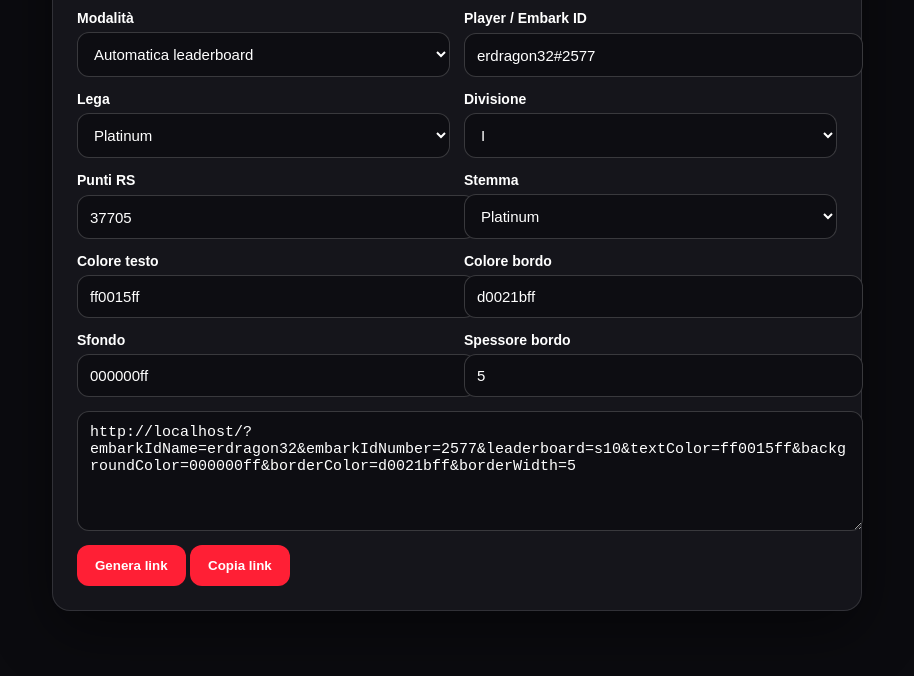
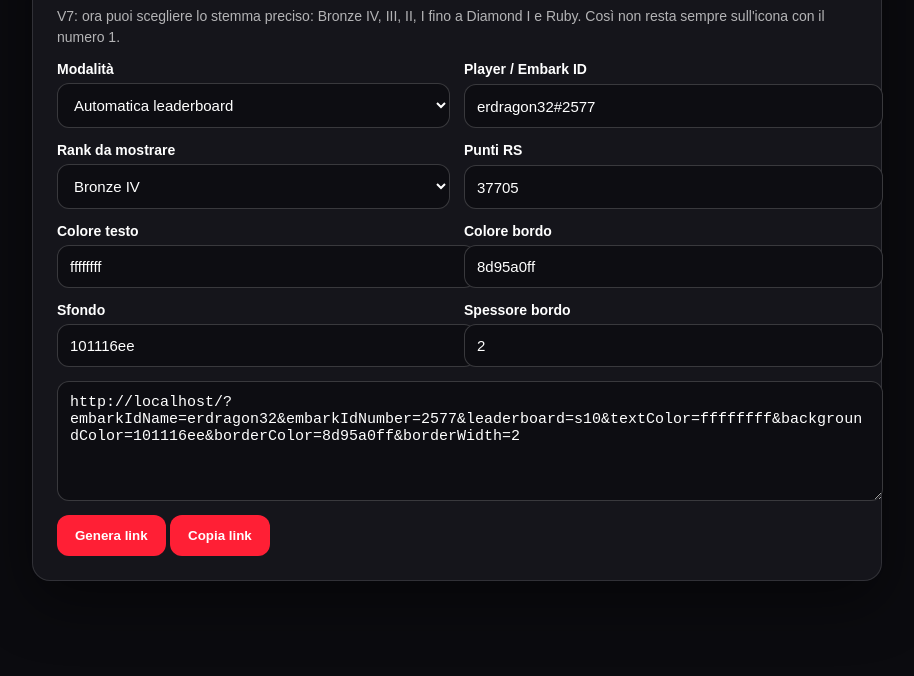
Before and after one commit to eragon32-g/the-finals-rank-overlay1, a website: page public/generator.html in a window 1280 px wide. Shown: the part 172-848 px from the top of the page, without its empty margins (183-1097 px from the left). Drawn offline with Linux system fonts and the light colour scheme.

Commit message:
Add files via upload

```diff
--- a/package.json
+++ b/package.json
@@ -1,8 +1,8 @@
 {
-  "name": "the-finals-rank-overlay-v6-compact-style",
-  "version": "1.2.0",
+  "name": "the-finals-rank-overlay-v7-all-rank-badges",
+  "version": "1.3.0",
   "private": true,
-  "description": "Overlay THE FINALS stile compact card con stemmi ufficiali Embark",
+  "description": "Overlay THE FINALS con tutti gli stemmi rank selezionabili",
   "scripts": {
     "build": "node -e \"console.log('Build ok - public folder ready')\"",
     "start": "node -e \"console.log('Use Vercel to run this overlay')\""
--- a/public/generator.html
+++ b/public/generator.html
@@ -16,7 +16,7 @@
       padding: 24px;
     }
     .card {
-      width: min(760px, 100%);
+      width: min(800px, 100%);
       background: #15151b;
       border: 1px solid rgba(255,255,255,.12);
       border-radius: 18px;
@@ -62,7 +62,7 @@
 <body>
   <main class="card">
     <h1>THE FINALS Overlay Generator</h1>
-    <p class="hint">Usa Manuale per chi non è nella leaderboard pubblica. Il risultato crea un link da incollare in OBS o TikTok LIVE Studio.</p>
+    <p class="hint">V7: ora puoi scegliere lo stemma preciso: Bronze IV, III, II, I fino a Diamond I e Ruby. Così non resta sempre sull'icona con il numero 1.</p>
 
     <div class="grid">
       <label>
@@ -79,26 +79,29 @@
       </label>
 
       <label>
-        Lega
-        <select id="league">
-          <option>Bronze</option>
-          <option>Silver</option>
-          <option>Gold</option>
-          <option selected>Platinum</option>
-          <option>Diamond</option>
-          <option>Ruby</option>
-          <option>Unranked</option>
-        </select>
-      </label>
-
-      <label>
-        Divisione
-        <select id="division">
-          <option value="">Nessuna</option>
-          <option selected>I</option>
-          <option>II</option>
-          <option>III</option>
-          <option>IV</option>
+        Rank da mostrare
+        <select id="badgeFile">
+          <option value="bronze-4">Bronze IV</option>
+          <option value="bronze-3">Bronze III</option>
+          <option value="bronze-2">Bronze II</option>
+          <option value="bronze-1">Bronze I</option>
+          <option value="silver-4">Silver IV</option>
+          <option value="silver-3">Silver III</option>
+          <option value="silver-2">Silver II</option>
+          <option value="silver-1">Silver I</option>
+          <option value="gold-4">Gold IV</option>
+          <option value="gold-3">Gold III</option>
+          <option value="gold-2">Gold II</option>
+          <option value="gold-1">Gold I</option>
+          <option value="platinum-4">Platinum IV</option>
+          <option value="platinum-3">Platinum III</option>
+          <option value="platinum-2">Platinum II</option>
+          <option value="platinum-1">Platinum I</option>
+          <option value="diamond-4">Diamond IV</option>
+          <option value="diamond-3">Diamond III</option>
+          <option value="diamond-2">Diamond II</option>
+          <option value="diamond-1">Diamond I</option>
+          <option value="ruby">Ruby</option>
         </select>
       </label>
 
@@ -108,36 +111,23 @@
       </label>
 
       <label>
-        Stemma
-        <select id="badge">
-          <option value="bronze">Bronze</option>
-          <option value="silver">Silver</option>
-          <option value="gold">Gold</option>
-          <option value="platinum" selected>Platinum</option>
-          <option value="diamond">Diamond</option>
-          <option value="ruby">Ruby</option>
-          <option value="unranked">Unranked</option>
-        </select>
-      </label>
-
-      <label>
         Colore testo
-        <input id="textColor" value="ff0015ff" />
+        <input id="textColor" value="ffffffff" />
       </label>
 
       <label>
         Colore bordo
-        <input id="borderColor" value="d0021bff" />
+        <input id="borderColor" value="8d95a0ff" />
       </label>
 
       <label>
         Sfondo
-        <input id="backgroundColor" value="000000ff" />
+        <input id="backgroundColor" value="101116ee" />
       </label>
 
       <label>
         Spessore bordo
-        <input id="borderWidth" value="5" inputmode="numeric" />
+        <input id="borderWidth" value="2" inputmode="numeric" />
       </label>
 
       <textarea id="output" readonly></textarea>
@@ -150,18 +140,44 @@
   <script>
     const get = (id) => document.getElementById(id);
 
+    const rankMap = {
+      "bronze-4": ["Bronze", "IV"],
+      "bronze-3": ["Bronze", "III"],
+      "bronze-2": ["Bronze", "II"],
+      "bronze-1": ["Bronze", "I"],
+      "silver-4": ["Silver", "IV"],
+      "silver-3": ["Silver", "III"],
+      "silver-2": ["Silver", "II"],
+      "silver-1": ["Silver", "I"],
+      "gold-4": ["Gold", "IV"],
+      "gold-3": ["Gold", "III"],
+      "gold-2": ["Gold", "II"],
+      "gold-1": ["Gold", "I"],
+      "platinum-4": ["Platinum", "IV"],
+      "platinum-3": ["Platinum", "III"],
+      "platinum-2": ["Platinum", "II"],
+      "platinum-1": ["Platinum", "I"],
+      "diamond-4": ["Diamond", "IV"],
+      "diamond-3": ["Diamond", "III"],
+      "diamond-2": ["Diamond", "II"],
+      "diamond-1": ["Diamond", "I"],
+      "ruby": ["Ruby", ""]
+    };
+
     function buildLink() {
       const url = new URL(window.location.origin + "/");
       const mode = get("mode").value;
       const player = get("player").value.trim();
+      const badgeFile = get("badgeFile").value;
+      const [league, division] = rankMap[badgeFile] || ["Unranked", ""];
 
       if (mode === "manual") {
         url.searchParams.set("mode", "manual");
         url.searchParams.set("player", player);
-        url.searchParams.set("league", get("league").value);
-        url.searchParams.set("division", get("division").value);
+        url.searchParams.set("league", league);
+        url.searchParams.set("division", division);
         url.searchParams.set("rankScore", get("rankScore").value.trim());
-        url.searchParams.set("badge", get("badge").value);
+        url.searchParams.set("badgeFile", badgeFile);
       } else {
         if (player.includes("#")) {
           const [name, number] = player.split("#");
```
Also changed, not shown: public/app.js (+39 -16 lines), README.md.
